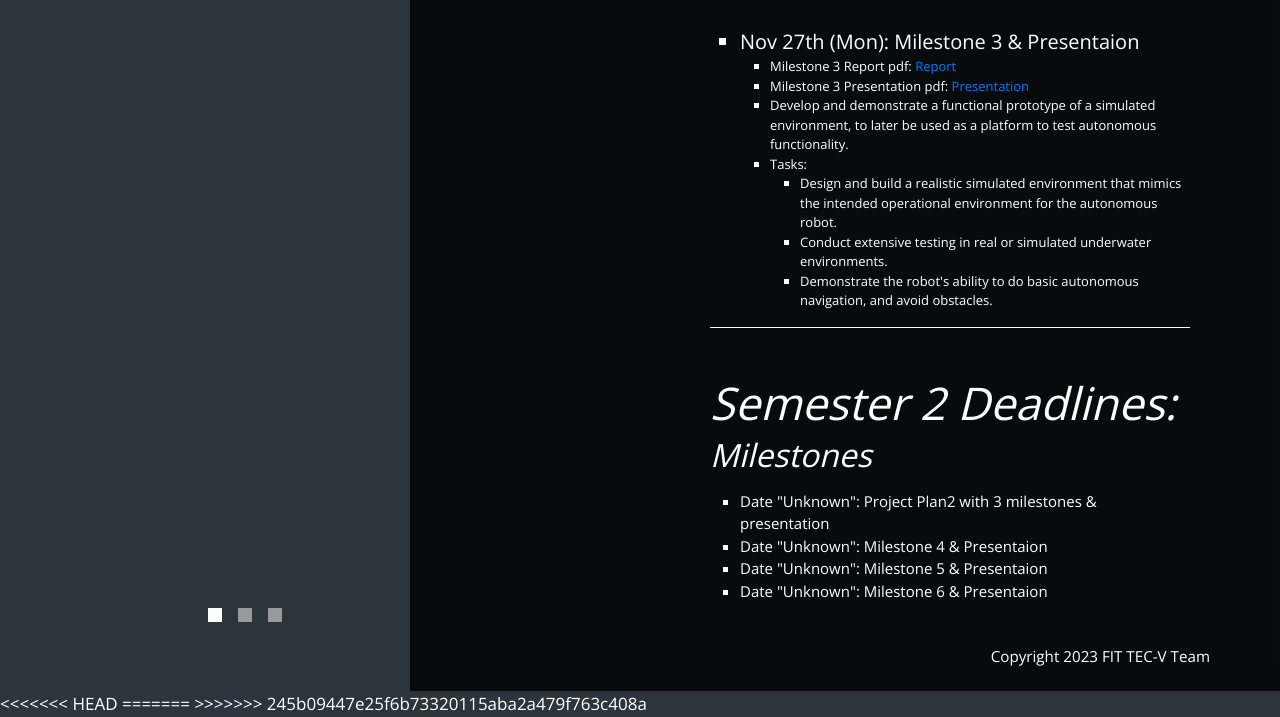
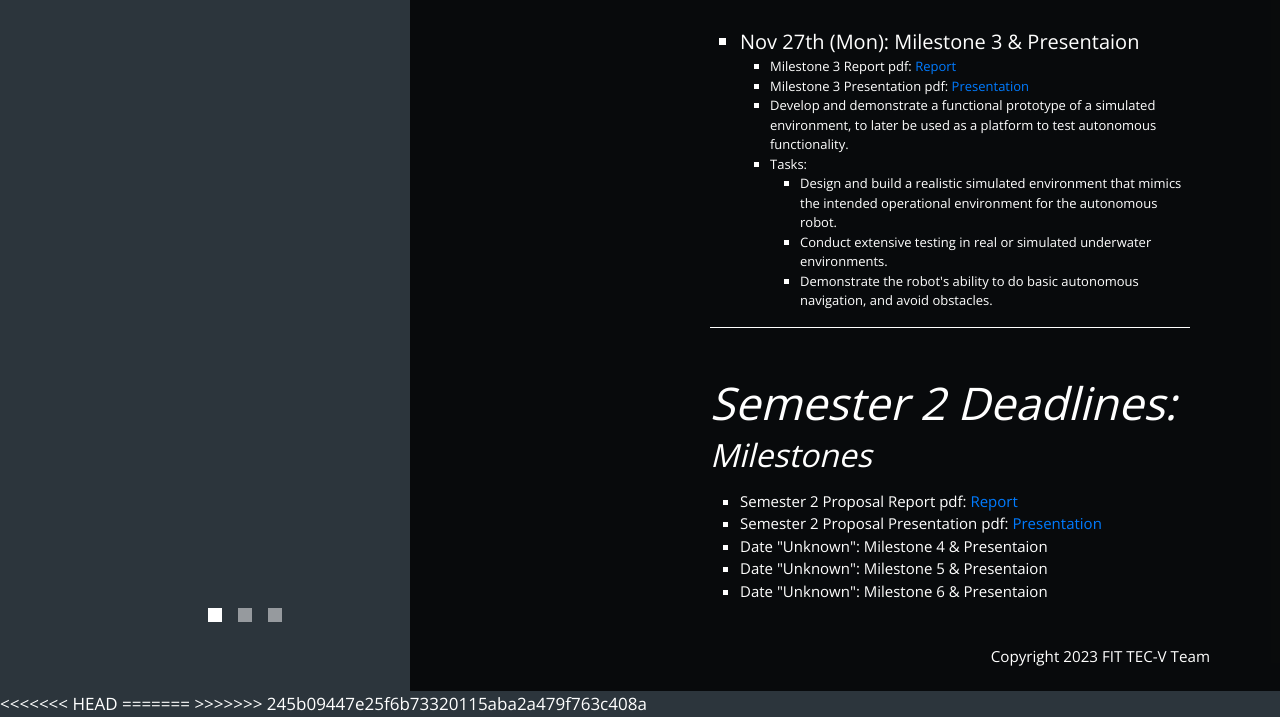
Before and after one commit to BlueCodeHydra/FIT_Project-TEC_V, a plain HTML site: page deadlines.html in a window 1280 px wide. Shown: the part 1116-1833 px from the top of the page. Drawn offline with nearby package versions, Linux system fonts and the light colour scheme.

Commit message:
Update deadlines.html

```diff
--- a/deadlines.html
+++ b/deadlines.html
@@ -125,7 +125,7 @@
                         <!-- Milestone 3 -->
                             <li style="padding-top: 30px"> Nov 27th (Mon): Milestone 3 & Presentaion
                                 <ul style="list-style-type: square; margin: 0; font-size: 13px; padding-left: 30px;">
-                                    <li>Milestone 3 Report pdf: <a href="pdfs/TECV_Milestone_3_Report.pdf" target="_blank">Report</a></li>
+                                    <li>Milestone 3 Report pdf: <a href="pdfs/TECV_Milestone__Report.pdf" target="_blank">Report</a></li>
                                     <li>Milestone 3 Presentation pdf: <a href="pdfs/TEC-V_Minestone3_Presentation.pdf" target="_blank">Presentation </a></li>
                                     <li>Develop and demonstrate a functional prototype of a simulated environment,
                                         to later be used as a platform to test autonomous functionality.
@@ -148,8 +148,8 @@
                         <h2 class="mb-3 content-title" style="font-size: 45px;"><em>Semester 2 Deadlines:</em></span></h2>
                         <h2 class="mb-3 content-title" style="font-size: 32px; margin-top:-10px;"><em>Milestones</em></span></h2>
                         <ul style="list-style-type: square; margin: 0; font-size: 15px; padding-left: 30px;">
-                            <li> Date "Unknown": Project Plan2 with 3 milestones & presentation
-                            </li>
+                            <li>Semester 2 Proposal Report pdf: <a href="pdfs/TECV_Proposal_Sem2.pdf" target="_blank">Report</a></li>
+                            <li>Semester 2 Proposal Presentation pdf: <a href="pdfs/TECV_Proposal_Presentation_Sem2.pdf" target="_blank">Presentation </a></li>
                             <li> Date "Unknown": Milestone 4 & Presentaion
                             </li>
                             <li> Date "Unknown": Milestone 5 & Presentaion
```
